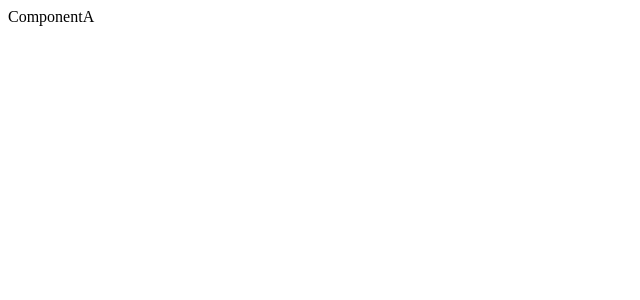
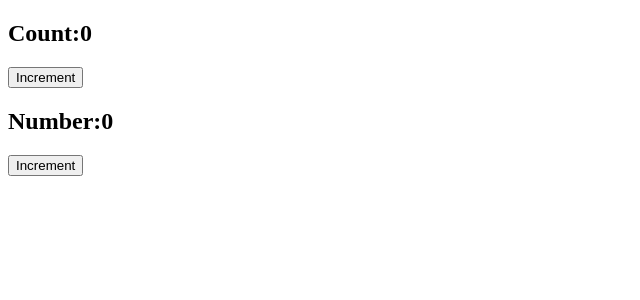
Before and after one commit to VAIBHAVKUMAR2021/second-project, a React (Vite) app: page / in a window 1280 px wide. Shown: the top 300 px of the page, without its empty margins (0-640 px from the left). Built offline with nearby package versions, Linux system fonts and the light colour scheme.

Commit message:
lifecycle methods and error boundary

```diff
--- a/src/App.jsx
+++ b/src/App.jsx
@@ -1,9 +1,19 @@
 import ComponentA from "./lifecycle-method/ComponentA"
+import Product from "./error-boundary/Product"
+import ErrorBoundary from "./error-boundary/ErrorBoundary"
+import SideEffects from "./fetch-data/SideEffects"
 
 const App = () => {
   return (
     <>
-    <ComponentA />
+    {/* <ComponentA /> */}
+
+    {/* when we add a component inside of oother component it becomes their child so we can acces by the use of this.props.children */}
+    {/* <ErrorBoundary>
+    <Product product="mobile"/>
+    <Product product="laptop"/>
+    </ErrorBoundary> */}
+    <SideEffects />
     </>
   )
 }
--- /dev/null
+++ b/src/error-boundary/ErrorBoundary.jsx
@@ -0,0 +1,36 @@
+import React, { Component } from 'react'
+
+export default class ErrorBoundary extends Component {
+
+//best metthod to initialize state in class component
+     constructor(props){
+        super(props)
+        this.state={
+            isError:false //initially no error
+        }
+     }
+
+
+//4. Error handling method
+     static getDerivedStateFromError(error){
+        //Helps to display a fallback UI
+
+        return{
+            isError:true //error occurs
+        }
+     }
+
+
+
+     componentDidCatch(error,info){
+        console.log(error,info);  //display the info of error
+     }
+
+  render() {
+ if(this.state.isError==true){
+    return(<><h2>Something Went Wrong... pls try again in sometime</h2></>)
+ }else{
+    return(this.props.children) //if no error render all child components
+ }
+  }
+}
--- /dev/null
+++ b/src/error-boundary/Product.jsx
@@ -0,0 +1,19 @@
+import React from 'react'
+
+const Product = (props) => {
+    console.log(props);
+    let{product}=props; // destructuring
+
+//now manually throwing an error for mobile
+    if(product==="mobile"){
+        throw new Error("Product not found");
+    }
+
+  return (
+    <>
+    <h2>Product:{product}</h2>
+    </>
+  )
+}
+
+export default Product
--- /dev/null
+++ b/src/fetch-data/SideEffects.jsx
@@ -0,0 +1,19 @@
+import {useState} from 'react'
+
+const SideEffects = () => {
+    let[count, setCount] = useState(0)
+    let[number,setNumber] = useState(0)
+
+    const incrCount= () => { setCount(count + 1)}
+    const incrNum= () => { setNumber(number + 1)}
+  return (
+    <>
+    <h2>Count:{count}</h2>
+    <button onClick={incrCount}>Increment</button>
+    <h2>Number:{number}</h2>
+    <button onClick={incrNum}>Increment</button>
+    </>
+  )
+}
+
+export default SideEffects
--- a/src/lifecycle-method/ComponentA.jsx
+++ b/src/lifecycle-method/ComponentA.jsx
@@ -1,5 +1,6 @@
 //rcc for making class based component
 import React, { Component } from 'react'
+import ComponentB from './ComponentB'
 
 export default class ComponentA extends Component {
 
@@ -66,7 +67,14 @@ componentDidUpdate(){
  //3.here u can't code for side-effects.
         console.log("ComponentA - render") // i'm rendering outside to the jsx
         return (
-      <div>ComponentA</div>
+
+      <>
+      <h2>ComponentA</h2>
+      <h3>subject:{this.state.subject} </h3>
+      {this.state.subject == "ReactJS" ? <ComponentB /> : null}
+      <button onClick={()=>this.setState({subject:"NodeJS"})}>change subject</button>
+      </>
+
     )
   }
 }
--- /dev/null
+++ b/src/lifecycle-method/ComponentB.jsx
@@ -0,0 +1,15 @@
+import React, { Component } from 'react'
+
+export default class ComponentB extends Component {
+
+//3. unmounting phase method
+    componentWillUnmount(){
+        console.log("ComponentB - componentWillUnmount")
+    }
+
+  render() {
+    return (
+      <div>ComponentB</div>
+    )
+  }
+}
```
